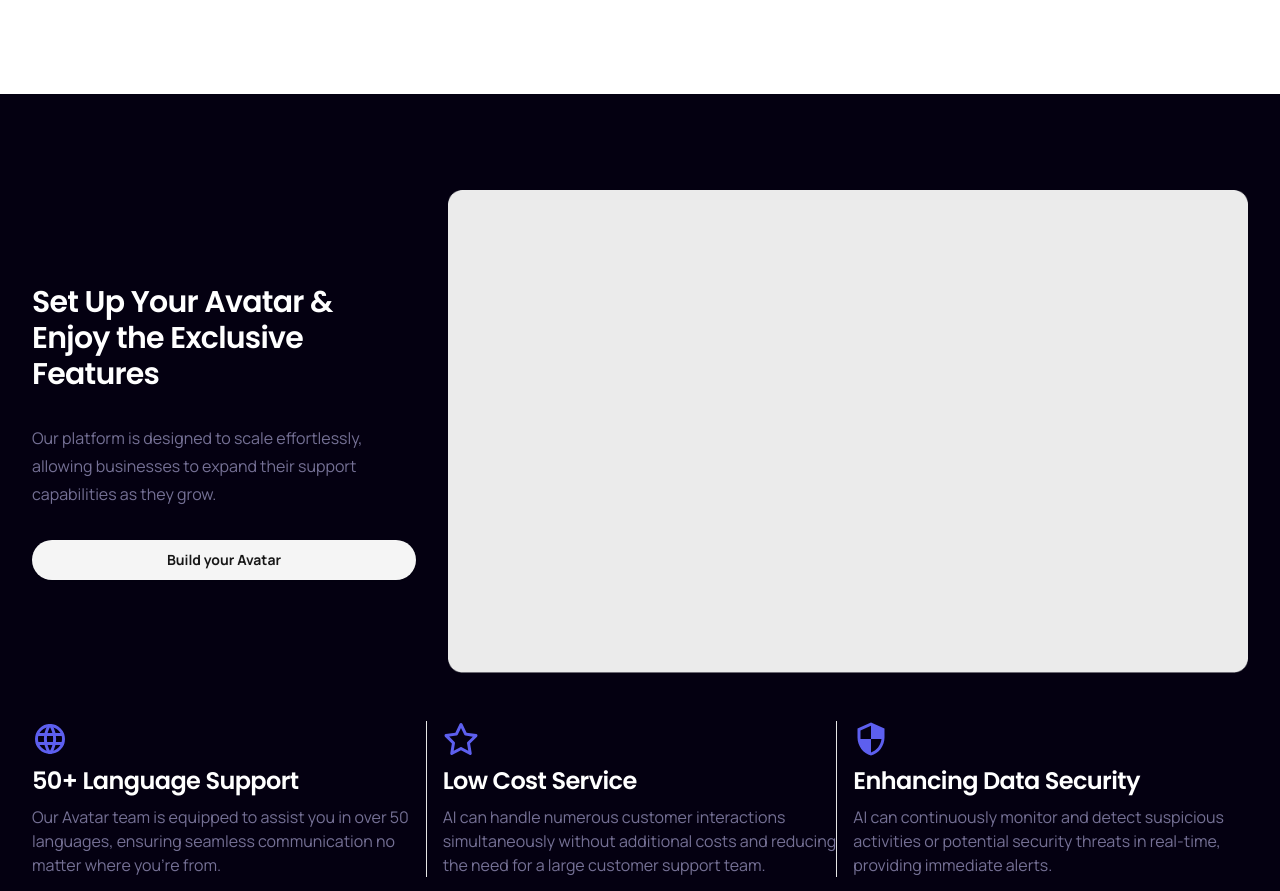
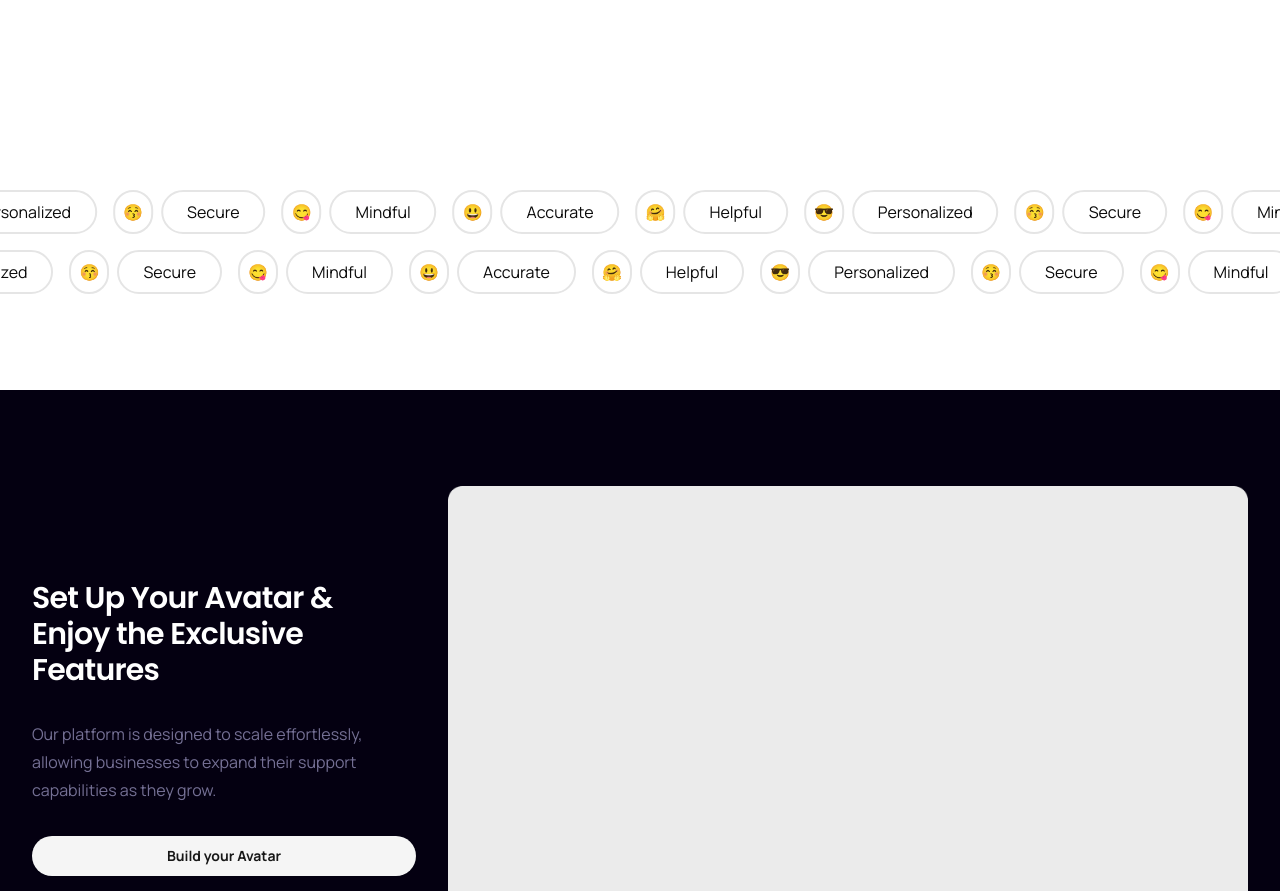
Before and after one commit to anujmodi1/Botbee-labs, a Next.js app: page / in a window 1280 px wide. Shown: the part 3534-4425 px from the top of the page. Built offline with nearby package versions, Linux system fonts and the light colour scheme.

Commit message:
added a scroll trigger animation to emoji section

```diff
--- a/app/page.tsx
+++ b/app/page.tsx
@@ -1,6 +1,7 @@
 import BenefitSection from "@/components/sections/home/Benefits";
 import ClientsSection from "@/components/sections/home/Clients";
 import ConsultationSection from "@/components/sections/home/Consultation";
+import EmojiSection from "@/components/sections/home/EmojiSection";
 import ExistingPlatforms from "@/components/sections/home/ExistingPlatforms";
 import HeroSection from "@/components/sections/home/HeroSection";
 import MakesDifferent from "@/components/sections/home/MakesDifferent";
@@ -18,6 +19,7 @@ export default function Home() {
       <HeroSection />
       <SecondaryHeroSection />
       <MakesDifferent />
+      <EmojiSection />
       <SetUpAvatar />
       <BenefitSection />
       <ClientsSection />
--- /dev/null
+++ b/components/sections/home/EmojiSection.tsx
@@ -0,0 +1,160 @@
+"use client";
+
+import React, { useRef } from "react";
+import gsap from "gsap";
+import { useGSAP } from "@gsap/react";
+import { ScrollTrigger } from "gsap/ScrollTrigger";
+import { cn } from "@/lib/utils";
+
+gsap.registerPlugin(ScrollTrigger);
+
+const data = [
+  {
+    emoji: "😋",
+    label: "Mindful",
+  },
+  {
+    emoji: "😃",
+    label: "Accurate",
+  },
+  {
+    emoji: "🤗",
+    label: "Helpful",
+  },
+  {
+    emoji: "😎",
+    label: "Personalized",
+  },
+  {
+    emoji: "😚",
+    label: "Secure",
+  },
+];
+
+const secondaryData = [
+  {
+    emoji: "😋",
+    label: "Trained",
+  },
+  {
+    emoji: "🫡",
+    label: "Humble",
+  },
+  {
+    emoji: "😜",
+    label: "Customizable",
+  },
+  {
+    emoji: "😍",
+    label: "Insightful",
+  },
+  {
+    emoji: "😎",
+    label: "Friendly",
+  },
+  {
+    emoji: "😏",
+    label: "Secure",
+  },
+];
+
+const EmojiSection = () => {
+  const container = useRef(null);
+
+  useGSAP(
+    () => {
+      gsap.fromTo(
+        ".tech-row",
+        {
+          x: (index) => {
+            return index % 2 === 0
+              ? gsap.utils.random(600, 400)
+              : gsap.utils.random(-600, -400);
+          },
+        },
+        {
+          x: (index) => {
+            return index % 2 === 0
+              ? gsap.utils.random(-600, -400)
+              : gsap.utils.random(600, 400);
+          },
+          ease: "power1.inOut",
+          scrollTrigger: {
+            trigger: container.current,
+            start: "top bottom",
+            end: "bottom top",
+            scrub: 4,
+          },
+        }
+      );
+    },
+    { scope: container }
+  );
+
+  return (
+    <section className="overflow-hidden block-space " ref={container}>
+      <div className="space-y-4">
+        <div className="tech-row flex gap-4 items-center justify-center">
+          {Array.from({ length: 10 }, (_, index) => {
+            return (
+              <React.Fragment key={index}>
+                {data.map((item, index) => (
+                  <EmojiCardData
+                    key={index}
+                    emoji={item.emoji}
+                    label={item.label}
+                    classname="tech-item"
+                  />
+                ))}
+              </React.Fragment>
+            );
+          })}
+        </div>
+        <div className="tech-row flex gap-4 items-center justify-center">
+          {Array.from({ length: 10 }, (_, index) => {
+            return (
+              <React.Fragment key={index}>
+                {data.map((item, index) => (
+                  <EmojiCardData
+                    key={index}
+                    emoji={item.emoji}
+                    label={item.label}
+                    classname="tech-item"
+                  />
+                ))}
+              </React.Fragment>
+            );
+          })}
+        </div>
+      </div>
+    </section>
+  );
+};
+
+export default EmojiSection;
+
+function EmojiCard() {
+  return (
+    <div className="flex gap-2 items-center">
+      <div className="rounded-full border-2 p-2">😋</div>
+      <div className="rounded-full border-2 px-4 py-2">Smart</div>
+    </div>
+  );
+}
+
+function EmojiCardData({
+  emoji,
+  label,
+  classname,
+}: {
+  emoji: string;
+  label: string;
+  classname?: string;
+}) {
+  return (
+    <div className={cn("flex gap-2 items-center", classname)}>
+      <div className="rounded-full border-2 p-2">{emoji}</div>
+      <div className="rounded-full border-2 px-6 py-2">{label}</div>
+    </div>
+  );
+}
--- a/package.json
+++ b/package.json
@@ -9,6 +9,7 @@
     "lint": "next lint"
   },
   "dependencies": {
+    "@gsap/react": "^2.1.1",
     "@hookform/resolvers": "^3.9.0",
     "@radix-ui/react-icons": "^1.3.0",
     "@radix-ui/react-label": "^2.1.0",
@@ -16,6 +17,7 @@
     "@radix-ui/react-slot": "^1.1.0",
     "class-variance-authority": "^0.7.0",
     "clsx": "^2.1.1",
+    "gsap": "^3.12.5",
     "lucide-react": "^0.419.0",
     "next": "14.2.5",
     "react": "^18",
```
Also changed, not shown: 1 other file (tests, documents, lock files or other folders).
